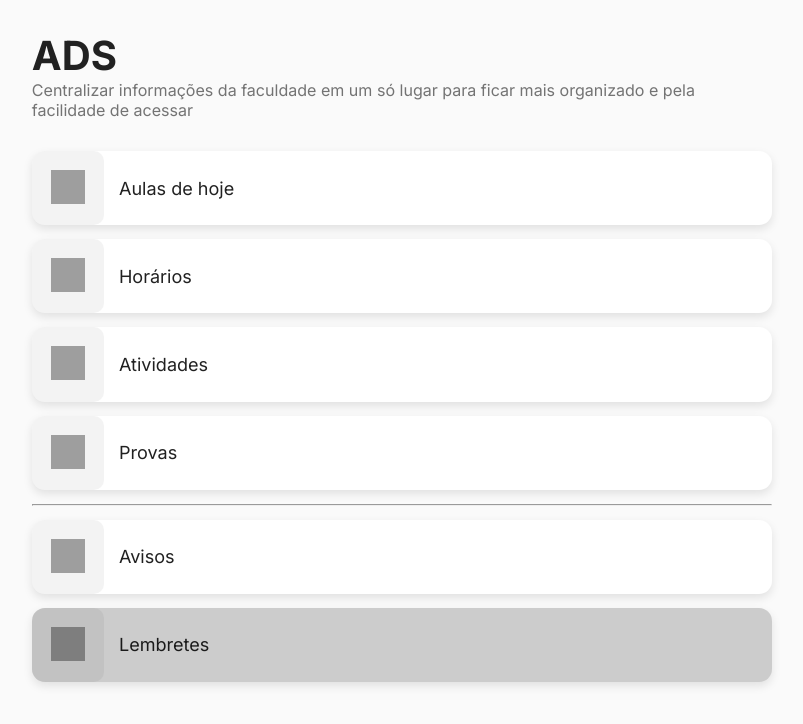
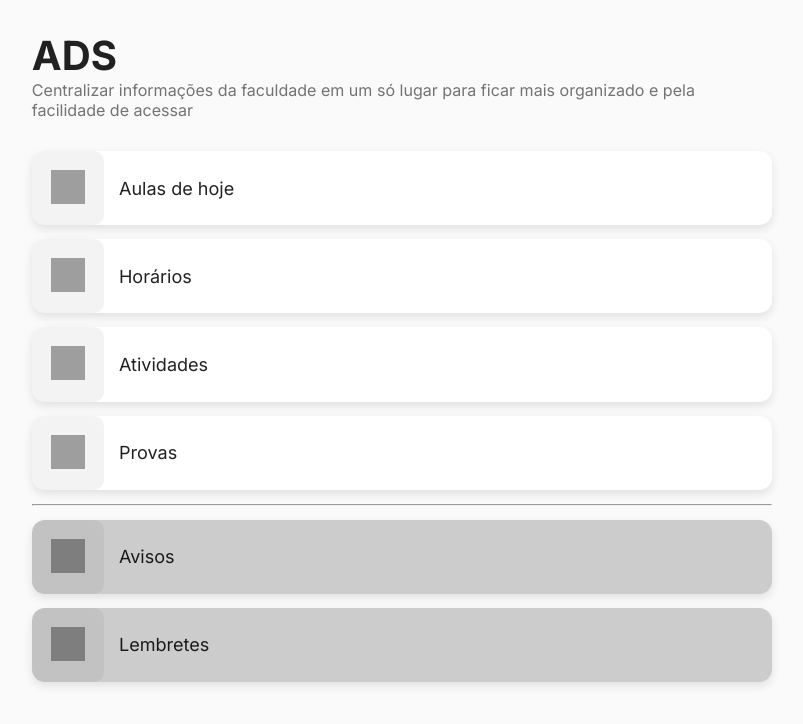
Before and after one commit to SadS4ndWiCh/ads-dashboard, a Next.js app: page / in a window 1280 px wide. Shown: the top 724 px of the page, without its empty margins (238-1041 px from the left). Built offline with nearby package versions, Linux system fonts and the light colour scheme; grey boxes are pictures that could not be loaded.

Commit message:
disable notices link

```diff
--- a/src/pages/index.tsx
+++ b/src/pages/index.tsx
@@ -41,7 +41,8 @@ const Home: NextPage = () => {
           href="/notices"
           label="Avisos"
           icon="🔔"
-          />
+          className="disabled"
+        />
 
         <IconLink
           href="/reminders"
```
